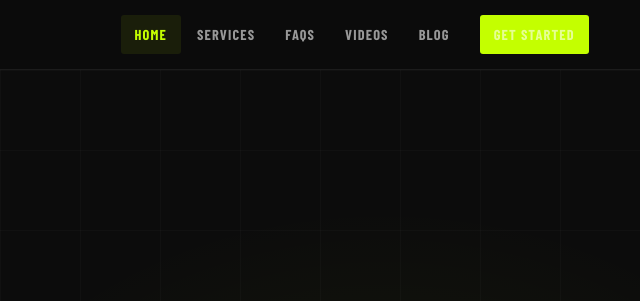
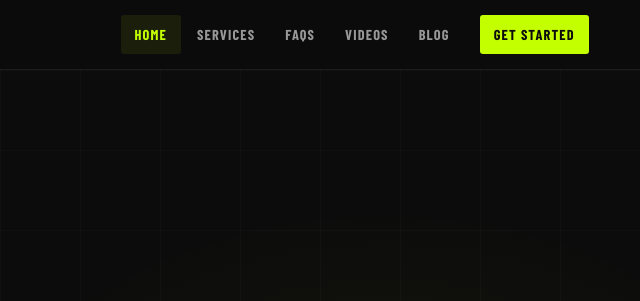
Before and after one commit to anthonymes93/kickasssites, a plain HTML site: page index.html in a window 1280 px wide. Shown: the top 301 px of the page, 640-1280 px from the left. Drawn offline with nearby package versions, Linux system fonts and the light colour scheme; a web font is replaced by a local one.

Commit message:
updated and workingg

```diff
--- a/css/style.css
+++ b/css/style.css
@@ -152,6 +152,8 @@ h1,h2,h3,h4,h5 {
 }
 .nav-link:hover,.nav-link.active { color:var(--lime); background:var(--lime-dim); }
 .nav-cta { margin-left:14px; }
+.nav-link.btn-lime { color:#0c0c0c; }
+.nav-link.btn-lime:hover { color:#fff; }
 
 .hamburger { display:none; flex-direction:column; gap:5px; padding:6px; margin-left:14px; }
 .hamburger span { display:block; width:22px; height:2px; background:var(--text); border-radius:2px; transition:all .3s; }
```
